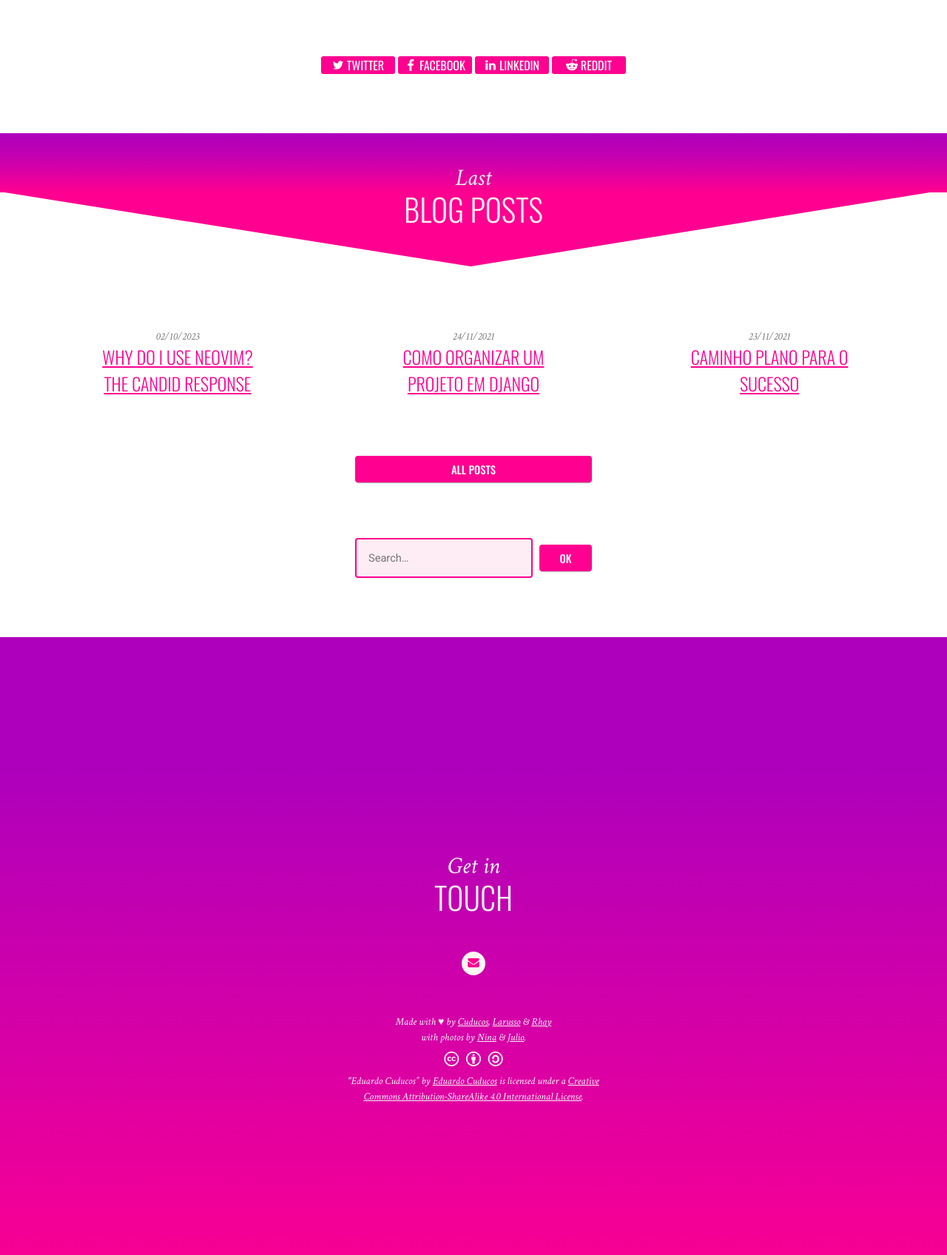
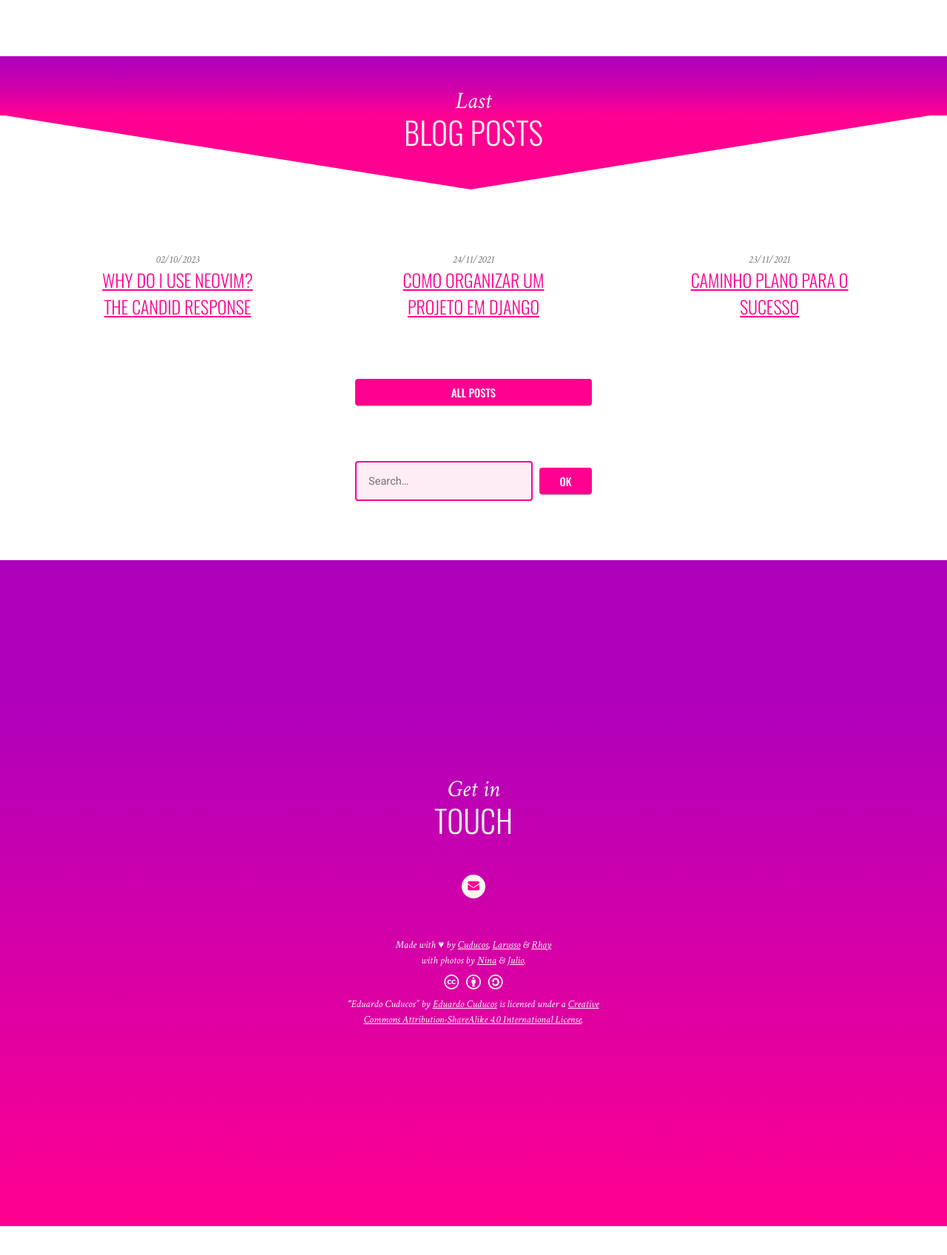
Before and after one commit to cuducos/cuducos.me, a Jekyll site: the page built from _posts/2016-11-17-vamos-aprender-elm-sessao-4.md, in a window 1280 px wide, cut to the strip 1369-3115 px from the top of the page. Shown: the top 1696 px of the strip at 74% size. Built offline with Jekyll 4.4.1, drawn with Linux system fonts in a browser that asks for light colours; nearby versions of some CDN libraries; a style sheet for code colours, icons or effects is not loaded; after the commit the page ends 3026 px from its top, so only the background shows below that.

Commit message:
Removes share buttons

```diff
--- a/_includes/share.html
+++ /dev/null
@@ -1,18 +0,0 @@
-<div class="share">
-  <a href="https://twitter.com/intent/tweet?text={{ page.title }}&url={{ page.url|prepend: site.url }}&via=cuducos&related=cuducos" rel="nofollow" target="_blank" title="Share on Twitter" class="share-btn">
-    {% include svg/twitter.svg %}
-    Twitter
-  </a>
-  <a href="https://facebook.com/sharer.php?u={{ page.url|prepend: site.url }}" rel="nofollow" target="_blank" title="Share on Facebook" class="share-btn">
-    {% include svg/facebook.svg %}
-    Facebook
-  </a>
-  <a href="http://www.linkedin.com/shareArticle?mini=true&url={{ page.url|prepend: site.url }}&title={{ page.title }}&summary={{ page.title }}&source={{ site.url }}" rel="nofollow" target="_blank" title="Share on LinkedIn" class="share-btn">
-    {% include svg/linkedin.svg %}
-    LinkedIn
-  </a>
-  <a href="http://www.reddit.com/submit?url={{ page.url|prepend: site.url }}&title={{ page.title }}" rel="nofollow" target="_blank" title="Share on Reddit" class="share-btn">
-    {% include svg/reddit.svg %}
-    Reddit
-  </a>
-</div>
--- a/_layouts/post.html
+++ b/_layouts/post.html
@@ -22,6 +22,5 @@ layout: base
   <div class="post-content">
     {{ content }}
   </div>
-  {% include share.html %}
 </section>
 {% include blog_posts.html %}
--- a/assets/css/blog-post.css
+++ b/assets/css/blog-post.css
@@ -124,35 +124,3 @@ blockquote > p {
 .language-plaintext.highlighter-rouge {
     margin: 40px 0;
 }
-
-.share {
-    display: flex;
-    align-items: center;
-    justify-content: center;
-    width: 100%;
-    padding-bottom: 80px;
-}
-
-a.share-btn {
-    display: flex;
-    align-items: center;
-    justify-content: center;
-    width: 100px;
-    height: 24px;
-    background-color: #ff0090;
-    color: #ffffff;
-    text-decoration: none;
-    text-transform: uppercase;
-    border-radius: 3px;
-    margin: 0 2px;
-    font-family: 'Oswald', serif;
-    font-style: normal;
-    font-weight: 400;
-}
-
-a.share-btn svg {
-    height: 1rem;
-    margin-right: 4px;
-    width: 1rem;
-    fill: #ffffff;
-}
--- a/assets/css/mobile.css
+++ b/assets/css/mobile.css
@@ -166,30 +166,4 @@
         width: 120px;
     }
 
-    /* BLOG POST PAGE  */
-
-    .post-content {
-        padding: 80px 16px;
-        background-color: #f4f4f4;
-        max-width: 100%;
-    }
-
-    .share {
-        padding: 0 50px 80px 50px;
-        flex-wrap: wrap;
-        background: #f4f4f4;
-    }
-
-    a.share-btn {
-        margin: 2px;
-    }
-
-    a.share-btn.twitter, a.share-btn.facebook {
-        width: 96px;
-    }
-
-    a.share-btn.linkedin, a.share-btn.reddit {
-        width: 88px;
-    }
-
 }
```
Also changed, not shown: _includes/svg/facebook.svg (deleted), _includes/svg/reddit.svg (deleted), _includes/svg/twitter.svg (deleted).
